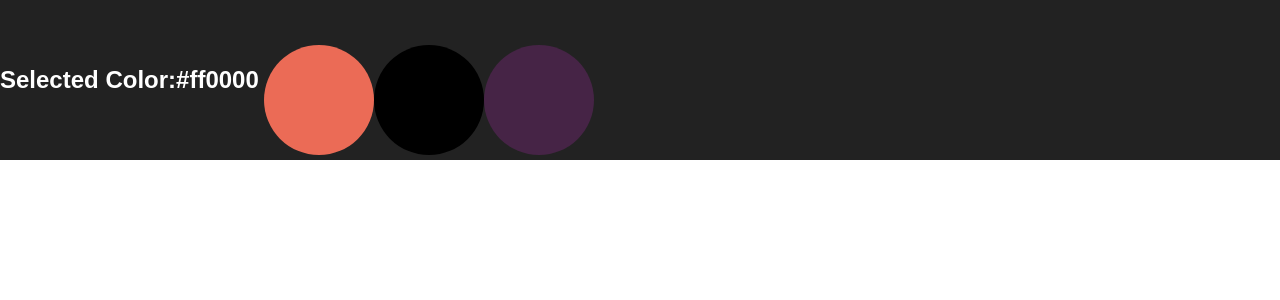
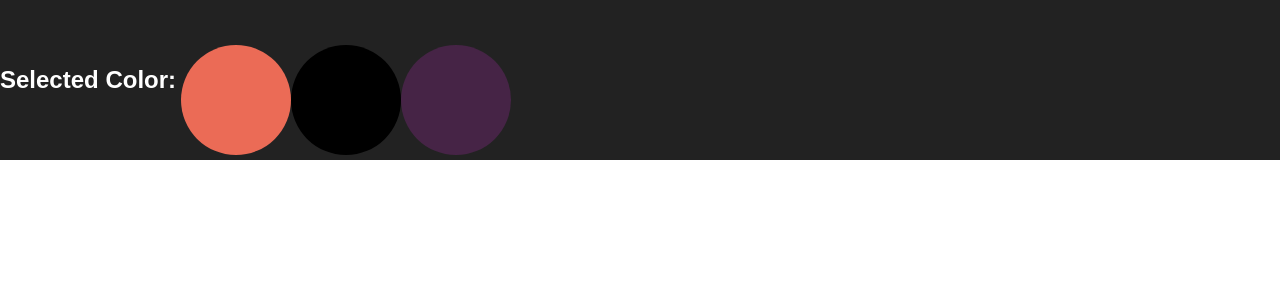
Before and after one commit to Deepfryer1/color-picker, a React (Vite) app: page / in a window 1280 px wide. Shown: the top 300 px of the page. Built offline with nearby package versions, Linux system fonts and the light colour scheme.

Commit message:
made useState default value an empty string

```diff
--- a/src/App.jsx
+++ b/src/App.jsx
@@ -5,7 +5,7 @@ import Color from './Color';
 
 const App = () => {
 
-  const [selectedColor, setSelectedColor] = useState('#ff0000');
+  const [selectedColor, setSelectedColor] = useState('');
 
   return (
     <div id="container">
```
